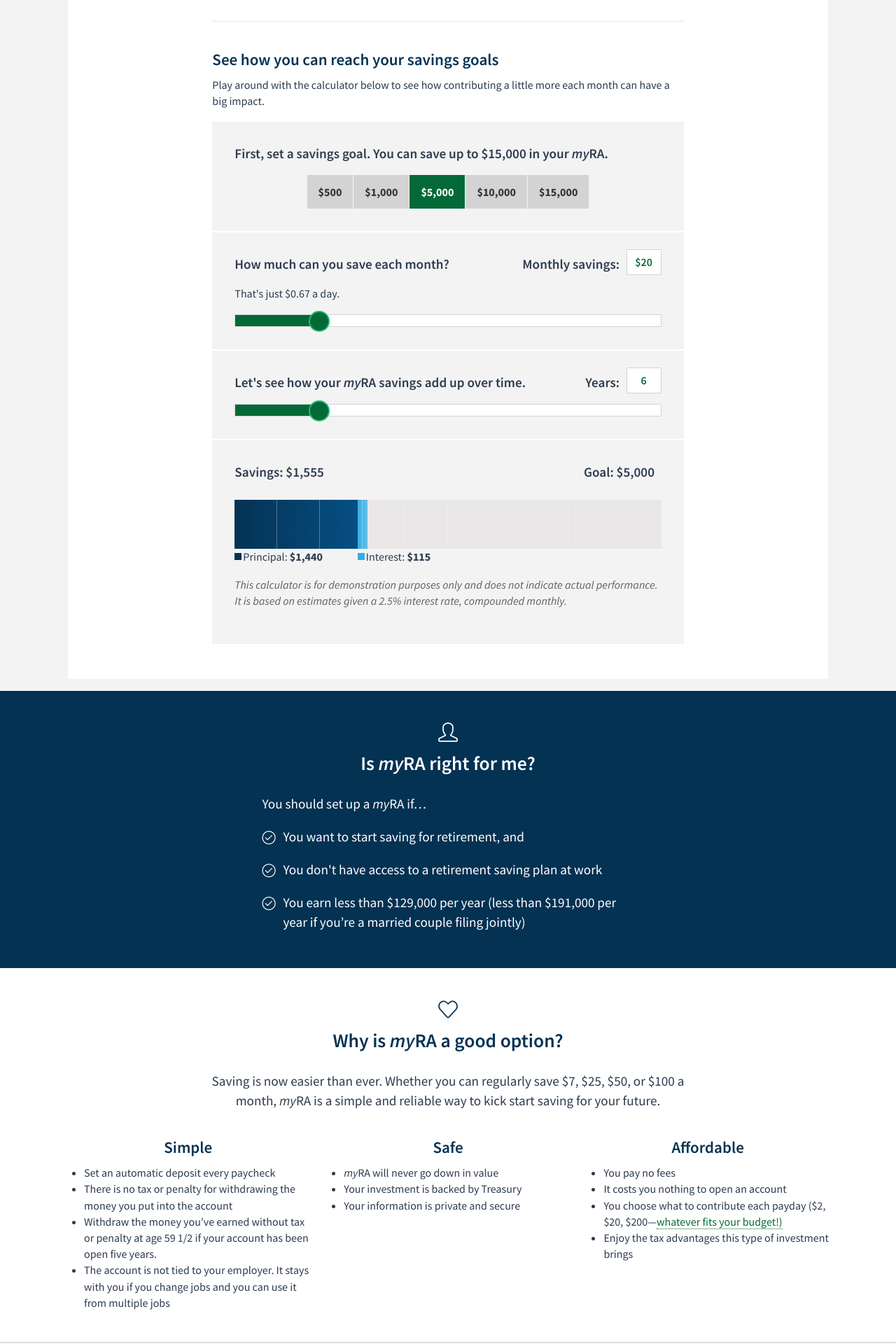
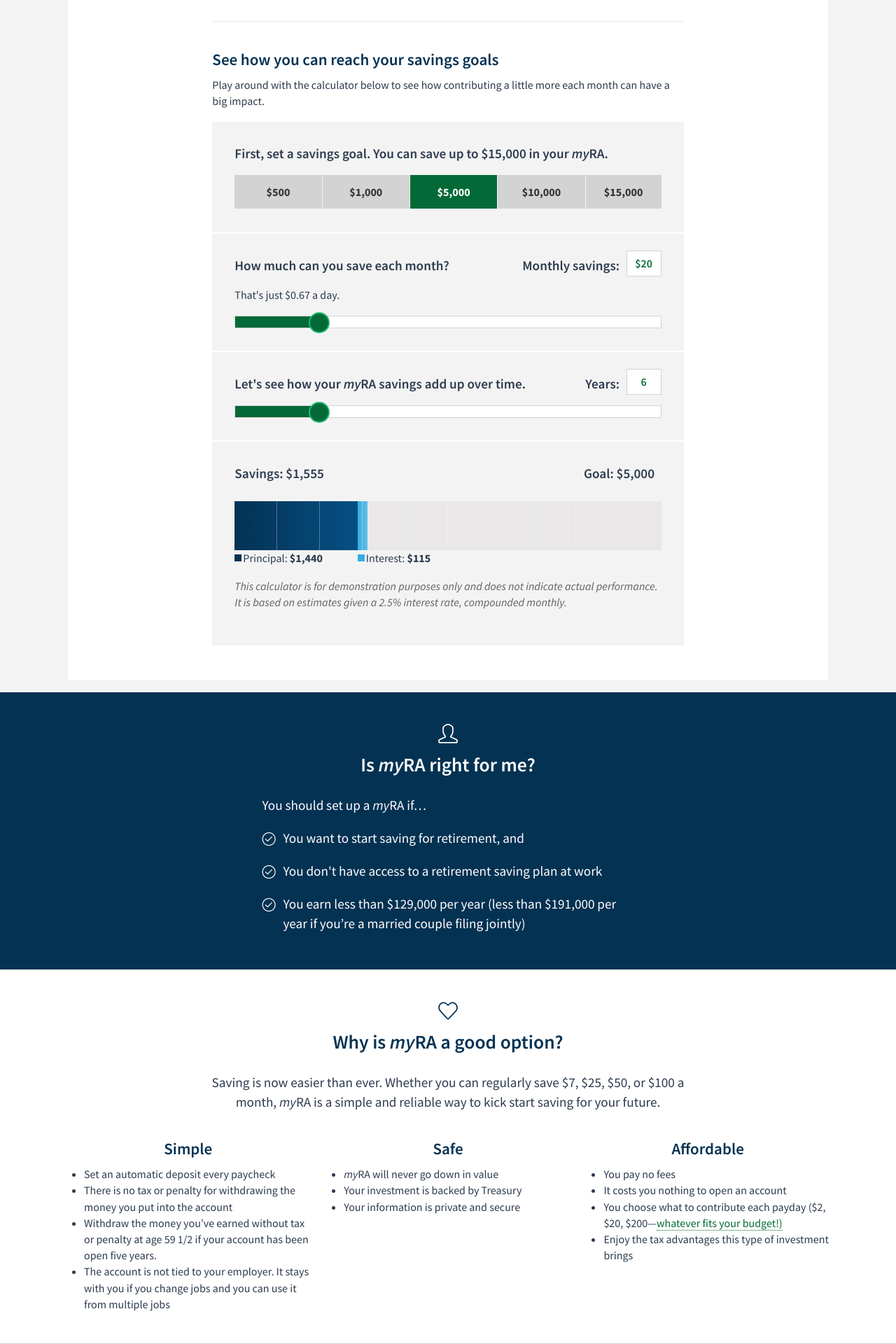
Before and after one commit to 18F/myra, a Jekyll site: the page built from individuals/index.html, in a window 1280 px wide. Shown: the part 1521-3441 px from the top of the page at 70% size. Built offline with Jekyll 4.4.1, drawn with Linux system fonts in a browser that asks for light colours.

Commit message:
Renaming toggle buttons

```diff
--- a/static/_sass/_custom.scss
+++ b/static/_sass/_custom.scss
@@ -999,7 +999,7 @@
 }
 
 .calculator-row {
-  .toggle-buttons {
+  .button-group {
     @include span-columns(8 of 8);
 
     .button {
```
